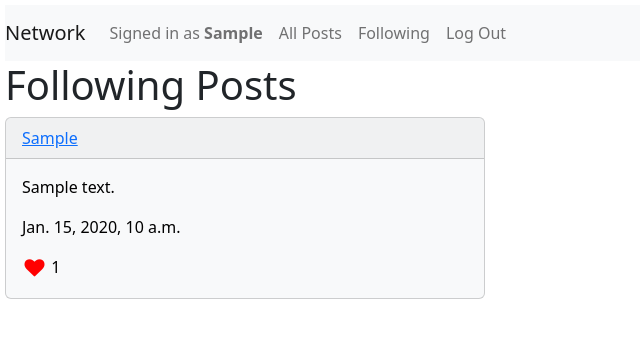
After one commit to ikdini/Project-4-Network, a Django app: page /following in a window 1280 px wide. The commit adds this page. Shown: the top 338 px of the page, without its empty margins (0-640 px from the left). Run offline with Django 3.2, Linux system fonts and the light colour scheme; a user stored in the database is signed in; tables that the repository leaves empty hold one stand-in row (values such as "Sample post"); some libraries are stand-ins or nearby versions.

Commit message:
added following users posts page

```diff
--- /dev/null
+++ b/network/templates/network/following.html
@@ -0,0 +1,31 @@
+{% extends "network/layout.html" %}
+
+{% block title %}
+  Following / Social Network
+{% endblock %}
+
+{% block body %}
+  <h1>Following Posts</h1>
+
+  {% for post in posts %}
+  <div class="card text-bg-light mb-3" style="max-width: 30rem;">
+    <div class="card-header"><a href="{% url 'profile' poster=post.poster %}">{{ post.poster|capfirst }}</a></div>
+    <div class="card-body">
+      <p class="card-text">{{ post.content }}</p>
+      <p>{{ post.created }}</p>
+      <div>
+        <form action="{% url 'toggle_likes' post_id=post.id %}" method="post">
+          {% csrf_token %}
+          {% if user in post.likes.all %}
+            <button id="unlike" class="btn btn-outline-light btn-sm" type="submit"><i class="heart fa fa-heart" style="font-size: 20px; color: red;"></i></button>
+          {% else %}
+            <button id="like" class="btn btn-outline-light btn-sm" type="submit"><i class="heart fa fa-heart-o" style="font-size: 20px; color: red;"></i></button>
+          {% endif %}<span>{{ post.likes.count }}</span>
+        </form>
+      </div>
+    </div>
+  </div>
+  {% empty %}
+    <p>No Posts.</p>
+  {% endfor %}
+{% endblock %}
--- a/network/templates/network/index.html
+++ b/network/templates/network/index.html
@@ -1,4 +1,8 @@
 {% extends "network/layout.html" %}
+
+{% block title %}
+  Home / Social Network
+{% endblock %}
 
 {% block body %}
   <h1>All Posts</h1>
--- a/network/templates/network/layout.html
+++ b/network/templates/network/layout.html
@@ -28,7 +28,7 @@
           </li>
           {% if user.is_authenticated %}
           <li class="nav-item">
-            <a class="nav-link" href="#">Following</a>
+            <a class="nav-link" href="{% url 'following' %}">Following</a>
           </li>
           <li class="nav-item">
             <a class="nav-link" href="{% url 'logout' %}">Log Out</a>
--- a/network/templates/network/login.html
+++ b/network/templates/network/login.html
@@ -1,4 +1,8 @@
 {% extends "network/layout.html" %}
+
+{% block title %}
+  Login / Social Network
+{% endblock %}
 
 {% block body %}
 
--- a/network/templates/network/profile.html
+++ b/network/templates/network/profile.html
@@ -1,4 +1,8 @@
 {% extends "network/layout.html" %}
+
+{% block title %}
+  {{ poster|capfirst }} / Social Network
+{% endblock %}
 
 {% block body %}
   <h1>{{ poster|capfirst }}</h1>
@@ -8,7 +12,7 @@
     <p>Followers: {{ poster.follower.count }}</p>
   {% else %}
     <div>
-      <form action="{% url 'follow' poster=poster.id %}" method="post">
+      <form action="{% url 'toggle_follow' poster=poster.id %}" method="post">
         {% csrf_token %}
         {% if poster in user.following.all %}
           <button type="submit" class="btn btn-danger">Unfollow</button>
--- a/network/templates/network/register.html
+++ b/network/templates/network/register.html
@@ -1,4 +1,8 @@
 {% extends "network/layout.html" %}
+
+{% block title %}
+  Register / Social Network
+{% endblock %}
 
 {% block body %}
 
--- a/network/urls.py
+++ b/network/urls.py
@@ -8,8 +8,9 @@ urlpatterns = [
   path("login", views.login_view, name="login"),
   path("logout", views.logout_view, name="logout"),
   path("register", views.register, name="register"),
+  path("following", views.following, name="following"),
   path("create_post", views.create_post, name="create_post"),
-  path("toggle_likes/<int:post_id>/", views.toggle_likes, name="toggle_likes"),
-  path("follow/<poster>/", views.follow, name="follow"),
+  path("likes/<int:post_id>/", views.toggle_likes, name="toggle_likes"),
+  path("follow/<poster>/", views.toggle_follow, name="toggle_follow"),
   path("profile/<poster>/", views.profile, name="profile"),
 ]
--- a/network/views.py
+++ b/network/views.py
@@ -11,7 +11,7 @@ from .models import *
 def index(request):
   posts = Post.objects.all()
   return render(request, "network/index.html", {
-    "posts": posts.order_by('-id'),
+    "posts": posts.order_by('-id')
   })
 
 
@@ -74,8 +74,9 @@ def create_post(request):
 
     new_post = Post(content=text, poster=poster)
     new_post.save()
-    return HttpResponseRedirect(reverse("index"))
+  return HttpResponseRedirect(reverse("index"))
 
+@login_required(login_url="login")
 def toggle_likes(request, post_id):
   if request.method == "POST":
     post = Post.objects.get(pk=post_id)
@@ -84,10 +85,10 @@ def toggle_likes(request, post_id):
       post.likes.remove(request.user)
     else:
       post.likes.add(request.user)
-
   return HttpResponseRedirect(reverse("index"))
 
-def follow(request, poster):
+@login_required(login_url="login")
+def toggle_follow(request, poster):
   if request.method == "POST":
     usr = User.objects.get(pk=poster)
     ussr = request.user
@@ -99,10 +100,9 @@ def follow(request, poster):
       usr.follower.add(ussr)
 
     poster = usr.username
-
-    return HttpResponseRedirect(reverse("profile", kwargs={
-    "poster": poster
-    }))
+  return HttpResponseRedirect(reverse("profile", kwargs={
+  "poster": poster
+  }))
 
 def profile(request, poster):
   Poster = User.objects.get(username=poster)
@@ -112,3 +112,11 @@ def profile(request, poster):
     "posts": posts.order_by('-id'),
     "poster": Poster,
   })
+
+@login_required(login_url="login")
+def following(request):
+  following = request.user.following.all()
+  posts = Post.objects.filter(poster__in=following)
+  return render(request, "network/following.html", {
+    "posts": posts.order_by('-id')
+  })
```
Lines whose indentation alone changed are shown as unchanged.
